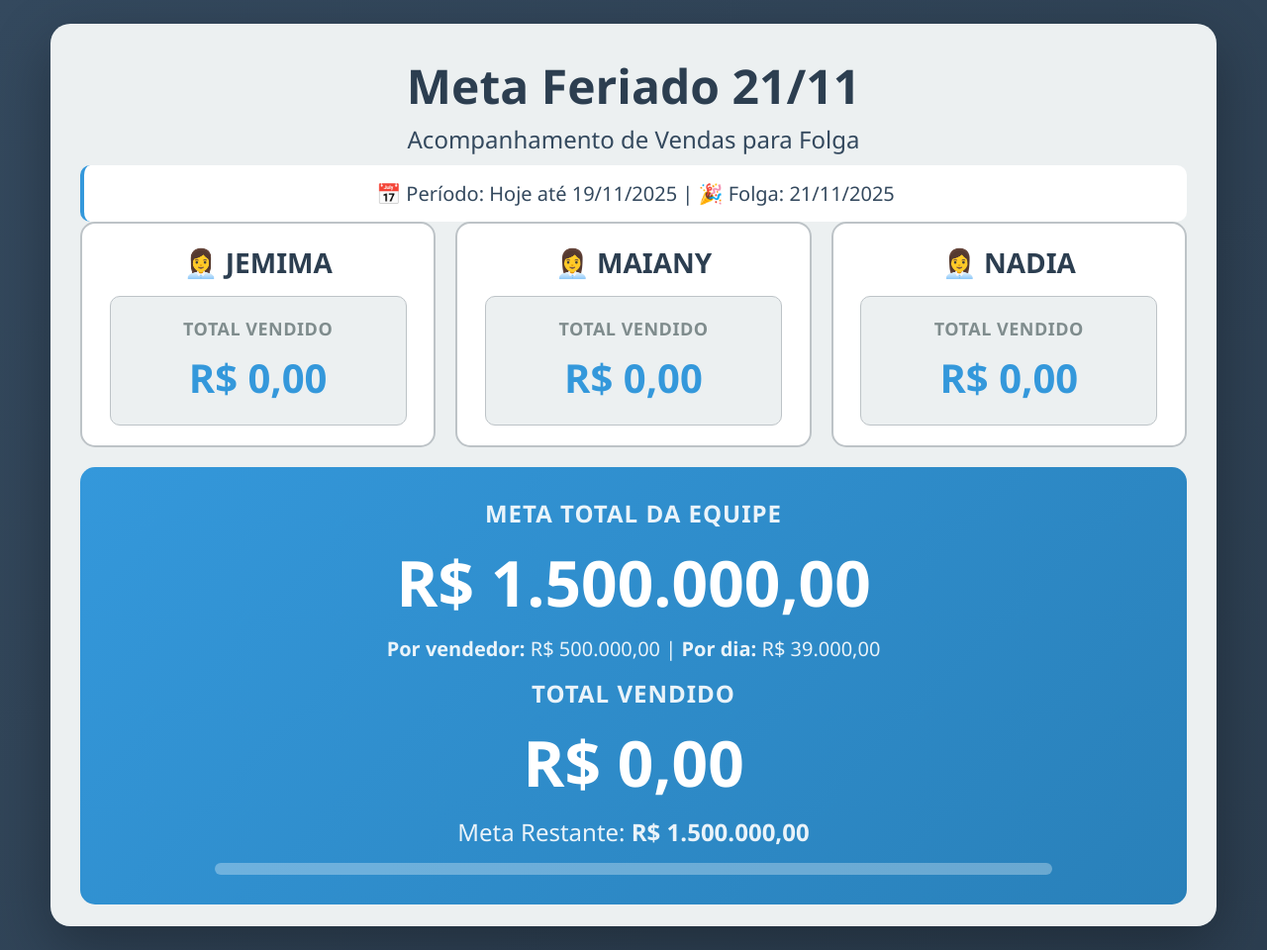
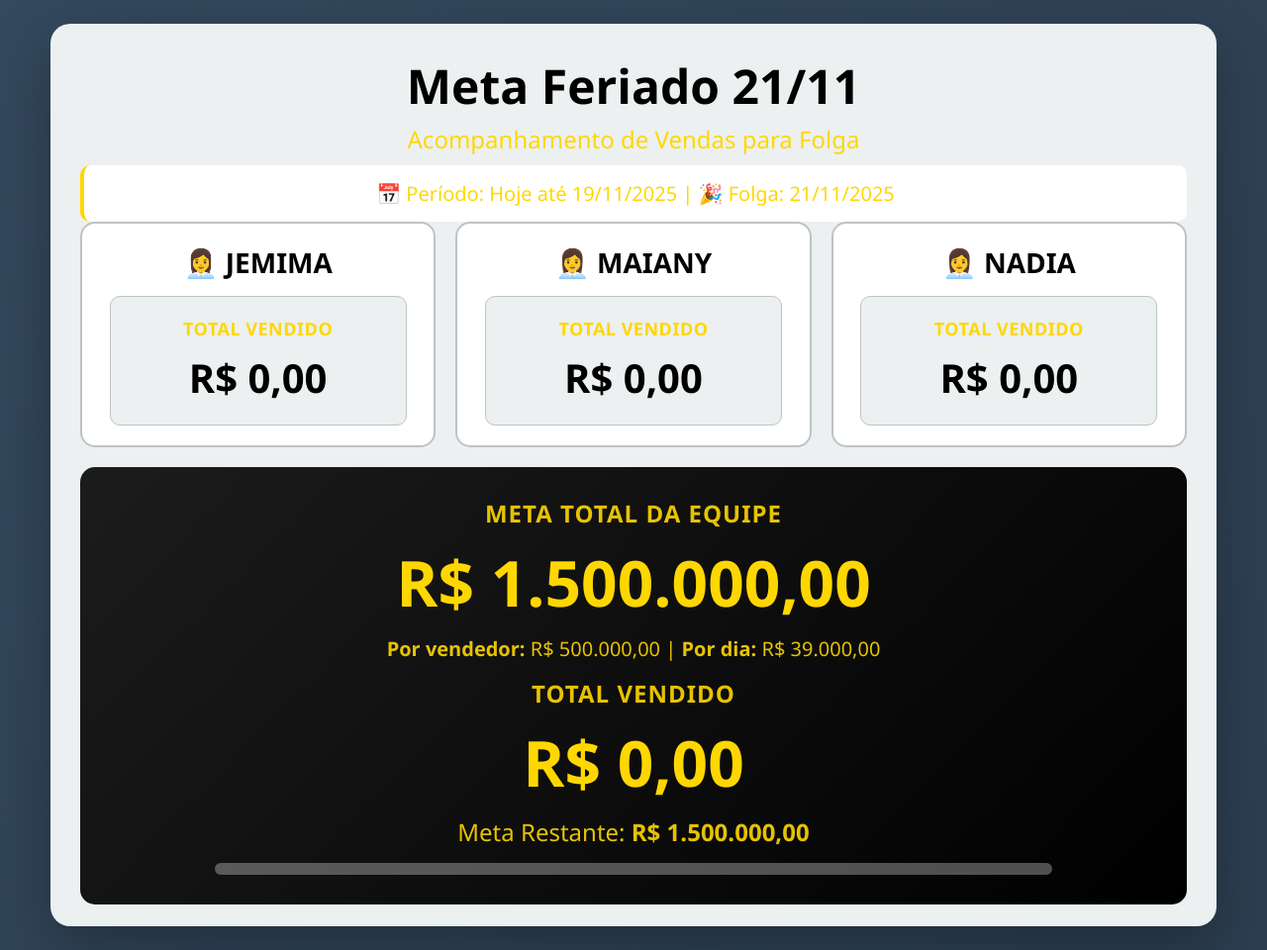
Before and after one commit to aryapromotora-alt/planilha-de-vendas, a Flask app: page /meta-feriado in a window 1280 px wide. Shown: the whole page at 99% size. Run offline with Flask 3, Linux system fonts and the light colour scheme; some libraries are stand-ins or nearby versions.

Commit message:
Add files via upload

```diff
--- a/templates/meta_feriado.html
+++ b/templates/meta_feriado.html
@@ -50,13 +50,13 @@
         }
 
         .header h1 {
-            color: #2c3e50; /* Texto principal escuro */
+            color: #000000; /* Preto */
             font-size: 48px; /* Aumentar para TV */
             margin-bottom: 5px;
         }
 
         .header p {
-            color: #34495e; /* Texto secundário escuro */
+            color: #FFD700; /* Amarelo Dourado */
             font-size: 24px; /* Aumentar para TV */
         }
 
@@ -65,9 +65,9 @@
             padding: 15px 20px;
             border-radius: 10px;
             text-align: center;
-            color: #34495e; /* Texto secundário escuro */
+            color: #FFD700; /* Amarelo Dourado */
             font-size: 20px; /* Aumentar para TV */
-            border-left: 4px solid #3498db; /* Azul mais suave */
+            border-left: 4px solid #FFD700; /* Amarelo Dourado */
             width: 100%;
         }
 
@@ -95,7 +95,7 @@
         .seller-name {
             font-size: 28px; /* Aumentar para TV */
             font-weight: bold;
-            color: #2c3e50; /* Texto principal escuro */
+            color: #000000; /* Preto */
             text-align: center;
         }
 
@@ -117,7 +117,7 @@
 
         .stat-label {
             font-size: 18px; /* Aumentar o tamanho da label */
-            color: #7f8c8d; /* Cinza suave */
+            color: #FFD700; /* Amarelo Dourado */
             text-transform: uppercase;
             letter-spacing: 0.5px;
             margin-bottom: 10px; /* Aumentar margem */
@@ -127,13 +127,13 @@
         .stat-value {
             font-size: 40px; /* Aumentar bastante o valor para destaque */
             font-weight: bold;
-            color: #3498db; /* Azul mais suave */
+            color: #000000; /* Preto */
         }
 
         /* Seção de Meta Consolidada (Caixa Roxa Única) */
         .meta-consolidada {
-            background: linear-gradient(135deg, #3498db 0%, #2980b9 100%); /* Azul mais suave para a meta consolidada */
-            color: white;
+            background: linear-gradient(135deg, #1c1c1c 0%, #000000 100%); /* Preto para a meta consolidada */
+            color: #FFD700; /* Amarelo Dourado para texto na caixa preta */
             padding: 30px;
             border-radius: 15px;
             text-align: center;
```
